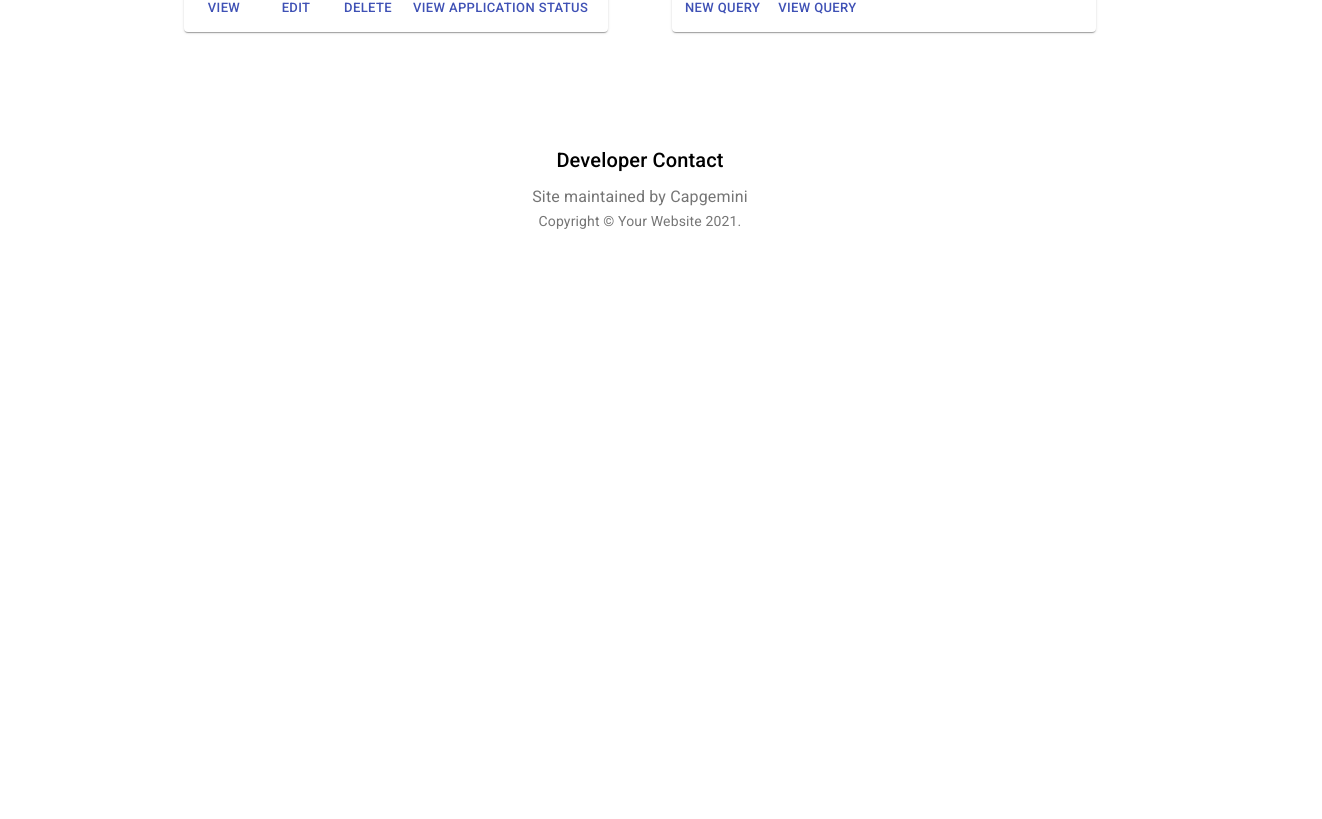
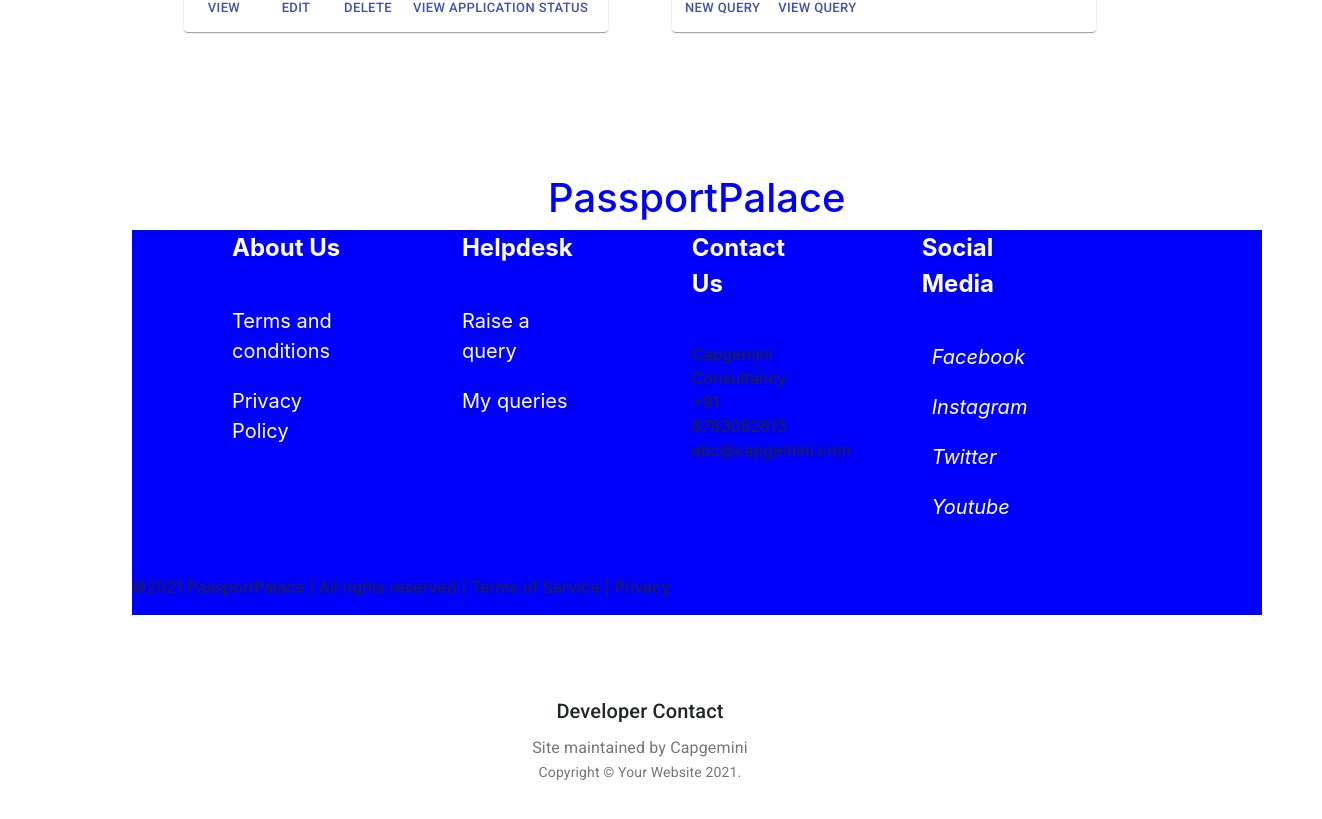
Before and after one commit to namangupta1399/passport-management-frontend, a React (Create React App) app: page /applicant in a window 1280 px wide. Shown: the part 1213-2032 px from the top of the page, 1322 px wide, since content can reach past the window. Before the commit the page ends 1492 px from the top, so only its background shows below. Built offline with nearby package versions, Linux system fonts and the light colour scheme; no server answers.

Commit message:
Added UI for home screen

```diff
--- a/package.json
+++ b/package.json
@@ -10,13 +10,16 @@
     "@testing-library/react": "^11.1.0",
     "@testing-library/user-event": "^12.1.10",
     "axios": "^0.21.1",
+    "bootstrap": "^5.0.1",
     "react": "^17.0.2",
     "react-dom": "^17.0.2",
     "react-redux": "^7.2.4",
     "react-router-dom": "^5.2.0",
     "react-scripts": "4.0.3",
+    "reactstrap": "^8.9.0",
     "redux": "^4.1.0",
     "redux-thunk": "^2.3.0",
+    "styled-components": "^5.3.0",
     "web-vitals": "^1.0.1"
   },
   "scripts": {
--- a/public/index.html
+++ b/public/index.html
@@ -18,6 +18,13 @@
 
     <!-- Roboto font - Material UI font -->
     <link rel="stylesheet" href="https://fonts.googleapis.com/css?family=Roboto:300,400,500,700&display=swap" />
+
+    <link
+    rel="stylesheet"
+    href="https://cdn.jsdelivr.net/npm/bootstrap@4.6.0/dist/css/bootstrap.min.css"
+    integrity="sha384-B0vP5xmATw1+K9KRQjQERJvTumQW0nPEzvF6L/Z6nronJ3oUOFUFpCjEUQouq2+l"
+    crossorigin="anonymous"
+   />
 
     <!--
       Notice the use of %PUBLIC_URL% in the tags above.
--- a/src/components/Admin/Admin.js
+++ b/src/components/Admin/Admin.js
@@ -232,6 +232,7 @@ export default function Admin() {
         </Container>
       </main>
       {/* Footer */}
+
       <footer className={classes.footer}>
         <Typography variant="h6" align="center" gutterBottom>
           Developer Contact
--- a/src/components/Applicant/Applicant.js
+++ b/src/components/Applicant/Applicant.js
@@ -23,6 +23,7 @@ import FileCopyIcon from '@material-ui/icons/FileCopy';
 import EditIcon from '@material-ui/icons/Edit';
 import DeleteIcon from '@material-ui/icons/Delete';
 import HelpIcon from '@material-ui/icons/Help';
+import Footer from '../FooterNew';
 
 const drawerWidth = 240;
 
@@ -155,6 +156,7 @@ export default function Applicant() {
         </List>
       </Drawer>
 
+
             <div className={classes.heroButtons}>
               <Grid container spacing={2} justify="center">
               <Grid item>
@@ -271,7 +273,9 @@ export default function Applicant() {
         </Container>
       </main>
       {/* Footer */}
+
       <footer className={classes.footer}>
+      <Footer />
         <Typography variant="h6" align="center" gutterBottom>
           Developer Contact
         </Typography>
@@ -279,6 +283,7 @@ export default function Applicant() {
           Site maintained by Capgemini
         </Typography>
         <Copyright />
+
       </footer>
       {/* End footer */}
       </BossContainer>
--- /dev/null
+++ b/src/components/FooterNew/Footer.js
@@ -0,0 +1,82 @@
+import React from "react";
+import {
+Box,
+Container,
+Row,
+Column,
+FooterLink,
+Heading,
+} from "./FooterStyles";
+
+
+const Footer = () => {
+return (
+	<Box>
+	<h1 style={{ color: "blue",
+				textAlign: "center",
+				marginTop: "-50px" }}>
+		PassportPalace
+	</h1>
+	<Container>
+		<Row>
+		<Column>
+			<Heading>About Us</Heading>
+			<FooterLink href="#">Terms and conditions</FooterLink>
+			<FooterLink href="#">Privacy Policy</FooterLink>
+		</Column>
+		<Column>
+			<Heading>Helpdesk</Heading>
+			<FooterLink href="#">Raise a query</FooterLink>
+			<FooterLink href="#">My queries</FooterLink>
+		</Column>
+		<Column>
+			<Heading>Contact Us</Heading>
+			<ul className="list-unstyled"  >
+            <li>Capgemini Consultancy</li>
+            <li>+91 8763082613</li>
+            <li>abc@capgemini.com</li>
+          </ul>
+		</Column>
+		<Column>
+			<Heading>Social Media</Heading>
+			<FooterLink href="#">
+			<i className="fab fa-facebook-f">
+				<span style={{ marginLeft: "10px" }}>
+				Facebook
+				</span>
+			</i>
+			</FooterLink>
+			<FooterLink href="#">
+			<i className="fab fa-instagram">
+				<span style={{ marginLeft: "10px" }}>
+				Instagram
+				</span>
+			</i>
+			</FooterLink>
+			<FooterLink href="#">
+			<i className="fab fa-twitter">
+				<span style={{ marginLeft: "10px" }}>
+				Twitter
+				</span>
+			</i>
+			</FooterLink>
+			<FooterLink href="#">
+			<i className="fab fa-youtube">
+				<span style={{ marginLeft: "10px" }}>
+				Youtube
+				</span>
+			</i>
+			</FooterLink>
+		</Column>
+		</Row>
+		<hr />
+        <div className="row">
+          <p className="col-sm" textAlign="center">
+            &copy;{new Date().getFullYear()} PassportPalace | All rights reserved | Terms of Service | Privacy
+          </p>
+        </div>
+	</Container>
+	</Box>
+);
+};
+export default Footer;
--- /dev/null
+++ b/src/components/FooterNew/FooterStyles.js
@@ -0,0 +1,61 @@
+import styled from 'styled-components';
+
+export const Box = styled.div`
+padding: 80px 60px;
+background: white;
+position: relative;
+bottom: 0;
+width: 110%;
+
+
+@media (max-width: 900px) {
+	padding: 50px 20px;
+}
+`;
+
+export const Container = styled.div`
+	display: flex;
+	flex-direction: column;
+	justify-content: center;
+	max-width: 1200px;
+	margin: 0 auto;
+	background: blue;
+`
+
+export const Column = styled.div`
+display: flex;
+flex-direction: column;
+text-align: left;
+margin-left: 100px;
+`;
+
+export const Row = styled.div`
+display: grid;
+grid-template-columns: repeat(auto-fill,
+						minmax(185px, 1fr));
+grid-gap: 20px;
+
+@media (max-width: 1000px) {
+	grid-template-columns: repeat(auto-fill,
+						minmax(200px, 1fr));
+}
+`;
+
+export const FooterLink = styled.a`
+color: #fff;
+margin-bottom: 20px;
+font-size: 20px;
+text-decoration: none;
+
+&:hover {
+	color: red;
+	transition: 200ms ease-in;
+}
+`;
+
+export const Heading = styled.p`
+font-size: 24px;
+color: #fff;
+margin-bottom: 40px;
+font-weight: bold;
+`;
--- /dev/null
+++ b/src/components/FooterNew/index.js
@@ -0,0 +1,3 @@
+import Footer from "./Footer";
+
+export default Footer;
--- a/src/components/Home/Home.js
+++ b/src/components/Home/Home.js
@@ -1,16 +1,116 @@
-import React, { Component } from "react";
-import { Link, NavLink } from "react-router-dom";
+// import React, { Component } from "react";
+// import { Link, NavLink } from "react-router-dom";
+// import BossContainer from "../BossContainer";
+
+// class Home extends Component {
+
+//   render() {
+//     return (
+//       <BossContainer>
+//         <h1 style={{textAlign: 'center'}}>Welcome to PassportPalace</h1>
+//       </BossContainer>
+//     );
+//   }
+// }
+
+// export default Home;
+
+import React from "react";
+import { UncontrolledCarousel, Row, Col } from "reactstrap";
 import BossContainer from "../BossContainer";
+import { Container,Grid, Button, Typography,Card, CardActions, CardContent, CardMedia, CardActionArea} from '@material-ui/core';
+import { makeStyles } from '@material-ui/core/styles';
+import Footer from '../FooterNew';
 
-class Home extends Component {
+const items = [
+  {
+    src: "https://cdn.dnaindia.com/sites/default/files/styles/full/public/2021/02/04/955331-passports.jpg",
+    altText: "Slide 1",
+    caption: "",
+    header: "",
+    key: "1",
+  },
+  {
+    src: "https://static.toiimg.com/thumb/msid-80668438,width-748,height-499,resizemode=4,imgsize-102818/.jpg",
+    altText: "Slide 2",
+    caption: "",
+    header: "",
+    key: "2",
+  },
+  {
+    src: "https://data.whicdn.com/images/294293655/original.jpg",
+    altText: "Slide 3",
+    caption: "",
+    header: "",
+    key: "3",
+  },
+];
 
-  render() {
-    return (
-      <BossContainer>
-        <h1 style={{textAlign: 'center'}}>Welcome to PassportPalace</h1>
-      </BossContainer>
-    );
-  }
-}
+const Home = () => (
+ <BossContainer>
 
+  <Row>
+    <Col md="12" className="mx-auto">
+      <UncontrolledCarousel items={items} />
+    </Col>
+  </Row>
+  <Container className="root">
+        <Grid container spacing="4">
+          <Grid item xs={4}>
+            <Card>
+              <CardActionArea>
+              <CardMedia
+                  component="img"
+                  alt="Time"
+                  height="300"
+                  image="https://cdn0.iconfinder.com/data/icons/service-5/48/service13-256.png"
+                  title="Time" />
+               <CardContent>
+                <Typography variant="h5">Time efficient</Typography>
+                <Typography variant="subtitle1"> saves time
+                </Typography>
+               </CardContent>
+              </CardActionArea>
+            </Card>
+          </Grid>
+
+          <Grid item xs={4}>
+            <Card>
+            <CardMedia
+                  component="img"
+                  alt="Time"
+                  height="300"
+                  image="https://cdn0.iconfinder.com/data/icons/service-5/48/service27-512.png"
+                  title="Time" />
+              <CardContent>
+
+                <Typography variant="h5">User friendly</Typography>
+                <Typography variant="subtitle1"> saves time
+                </Typography>
+              </CardContent>
+            </Card>
+          </Grid>
+
+          <Grid item xs={4}>
+            <Card>
+            <CardMedia
+                  component="img"
+                  alt="Time"
+                  height="300"
+                  image="https://cdn0.iconfinder.com/data/icons/service-5/48/service16-256.png"
+                  title="Time" />
+              <CardContent>
+                <Typography variant="h5">Secure</Typography>
+                <Typography variant="subtitle1"> saves time
+                </Typography>
+
+              </CardContent>
+            </Card>
+          </Grid>
+        </Grid>
+      </Container>
+      <Footer>
+      </Footer>
+ </BossContainer>
+);
 export default Home;
```
Also changed, not shown: 1 other file (tests, documents, lock files or other folders).
